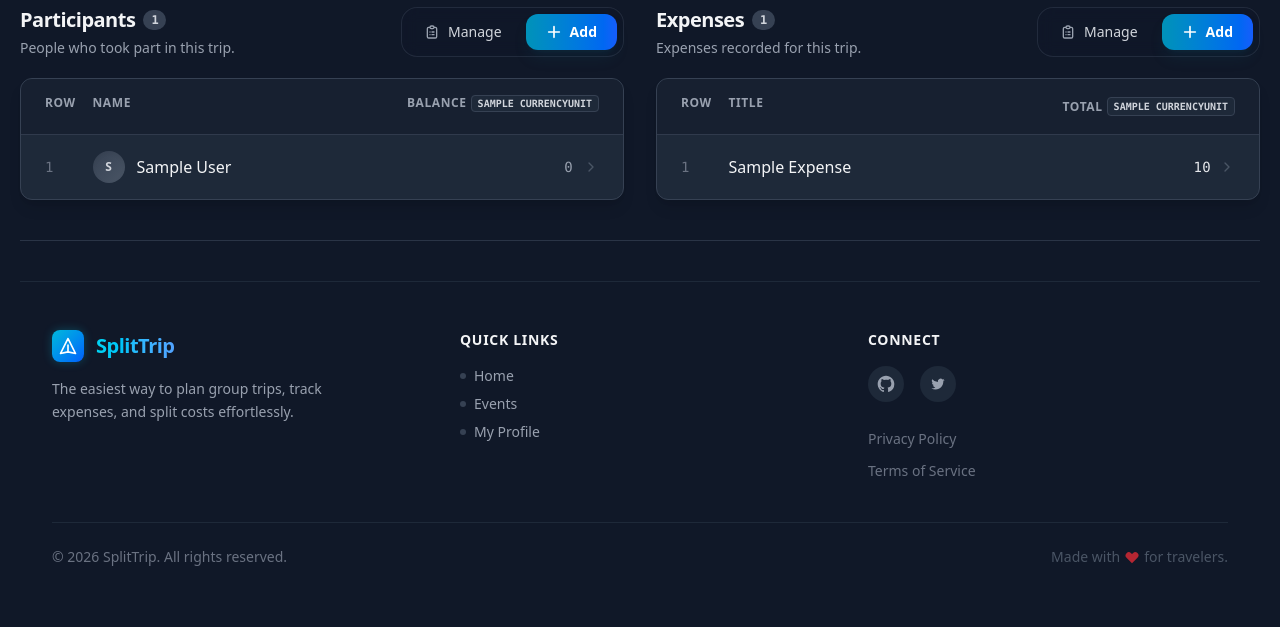
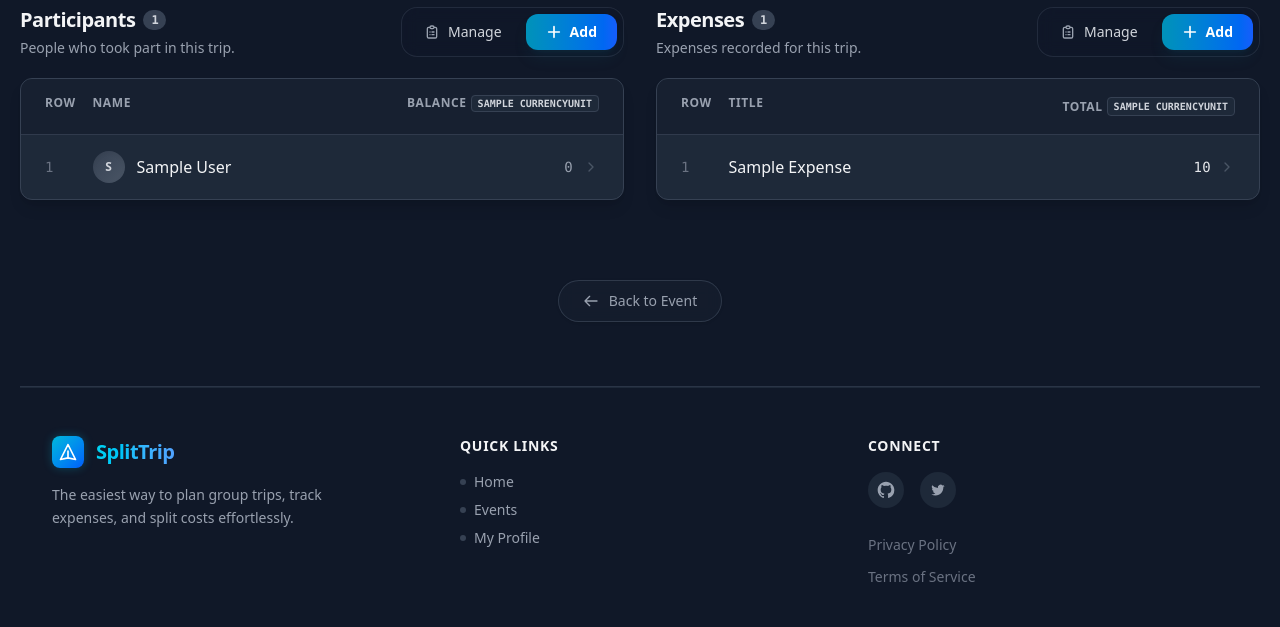
Before and after one commit to hassan-ahmadi-jo/split-trip, a Django app: page /events/000/dashboard in a window 1280 px wide. Shown: the part 422-1049 px from the top of the page. Before the commit the page ends 988 px from the top, so only its background shows below. Run offline with Django 5.2, Linux system fonts and the light colour scheme; a user stored in the database is signed in; tables that the repository leaves empty hold one stand-in row (values such as "Sample post"); style sheets or scripts are compiled from the project's sources.

Commit message:
feat(expenses): add back-to-event navigation button on expenses dashboard

```diff
--- a/expenses/templates/expenses/dashboard.html
+++ b/expenses/templates/expenses/dashboard.html
@@ -17,11 +17,11 @@
 
   <!-- Currency Section -->
   <div class="js-ajax-container">
-{% include "expenses/includes/dashboard/currency.html" %}
+    {% include 'expenses/includes/dashboard/currency.html' %}
   </div>
 
   <!-- Dashboard Grid -->
-  <div class="my-10 pb-10 border-b border-gray-700/70 grid grid-cols-1 xl:grid-cols-2 gap-6 lg:gap-8 items-start">
+  <div class="my-10 pb-10 grid grid-cols-1 xl:grid-cols-2 gap-6 lg:gap-8 items-start">
     <!-- ==================== PARTICIPANTS SECTION ==================== -->
     <section class="flex flex-col">
       <div class="mb-5 flex flex-col sm:flex-row sm:items-center justify-between gap-4">
@@ -36,8 +36,7 @@
         <!-- Action Group -->
         <div class="flex items-center gap-2 bg-gray-900/40 p-1.5 rounded-2xl border border-gray-700/50 backdrop-blur-sm">
           <!-- Manage Button (Secondary) -->
-      <a href="{% url 'participants_list' event_code=event.code %}"
-         class="flex items-center justify-center gap-2 px-4 py-2 text-sm font-medium text-gray-300 hover:text-white hover:bg-gray-700/50 rounded-xl transition-all duration-200 group">
+          <a href="{% url 'participants_list' event_code=event.code %}" class="flex items-center justify-center gap-2 px-4 py-2 text-sm font-medium text-gray-300 hover:text-white hover:bg-gray-700/50 rounded-xl transition-all duration-200 group">
             <svg class="w-4 h-4 text-gray-400 group-hover:text-cyan-400 transition-colors" fill="none" viewBox="0 0 24 24" stroke="currentColor" stroke-width="2">
               <path stroke-linecap="round" stroke-linejoin="round" d="M9 5H7a2 2 0 00-2 2v12a2 2 0 002 2h10a2 2 0 002-2V7a2 2 0 00-2-2h-2M9 5a2 2 0 002 2h2a2 2 0 002-2M9 5a2 2 0 012-2h2a2 2 0 012 2m-3 7h3m-3 4h3m-6-4h.01M9 16h.01" />
             </svg>
@@ -45,12 +44,10 @@
           </a>
 
           <!-- Add Button (Primary) -->
-      <a href="{% url 'participants_create' event_code=event.code %}"
-         class="js-access-restricted flex items-center justify-center gap-2 bg-gradient-to-r from-cyan-600 to-blue-600 hover:from-cyan-500 hover:to-blue-500 text-white font-bold py-2 px-5 rounded-xl shadow-lg shadow-cyan-900/20 transform hover:-translate-y-0.5 transition-all duration-300 text-sm">
+          <a href="{% url 'participants_create' event_code=event.code %}" class="js-access-restricted flex items-center justify-center gap-2 bg-gradient-to-r from-cyan-600 to-blue-600 hover:from-cyan-500 hover:to-blue-500 text-white font-bold py-2 px-5 rounded-xl shadow-lg shadow-cyan-900/20 transform hover:-translate-y-0.5 transition-all duration-300 text-sm">
             <svg class="w-4 h-4" fill="none" viewBox="0 0 24 24" stroke="currentColor" stroke-width="2.5">
               <path stroke-linecap="round" stroke-linejoin="round" d="M12 4v16m8-8H4" />
-        </svg>
-        Add <span class="hidden xs:inline">Participant</span>
+            </svg>Add <span class="hidden xs:inline">Participant</span>
           </a>
         </div>
       </div>
@@ -127,8 +124,7 @@
         <!-- Action Group -->
         <div class="flex items-center gap-2 bg-gray-900/40 p-1.5 rounded-2xl border border-gray-700/50 backdrop-blur-sm">
           <!-- Manage Button (Secondary) -->
-        <a href="{% url 'expenses_list' event_code=event.code %}"
-          class="flex items-center justify-center gap-2 px-4 py-2 text-sm font-medium text-gray-300 hover:text-white hover:bg-gray-700/50 rounded-xl transition-all duration-200 group">
+          <a href="{% url 'expenses_list' event_code=event.code %}" class="flex items-center justify-center gap-2 px-4 py-2 text-sm font-medium text-gray-300 hover:text-white hover:bg-gray-700/50 rounded-xl transition-all duration-200 group">
             <svg class="w-4 h-4 text-gray-400 group-hover:text-cyan-400 transition-colors" fill="none" viewBox="0 0 24 24" stroke="currentColor" stroke-width="2">
               <path stroke-linecap="round" stroke-linejoin="round" d="M9 5H7a2 2 0 00-2 2v12a2 2 0 002 2h10a2 2 0 002-2V7a2 2 0 00-2-2h-2M9 5a2 2 0 002 2h2a2 2 0 002-2M9 5a2 2 0 012-2h2a2 2 0 012 2m-3 7h3m-3 4h3m-6-4h.01M9 16h.01" />
             </svg>
@@ -136,12 +132,10 @@
           </a>
 
           <!-- Add Button (Primary) -->
-        <a href="{% url 'expenses_create' event_code=event.code %}"
-          class="js-access-restricted flex items-center justify-center gap-2 bg-gradient-to-r from-cyan-600 to-blue-600 hover:from-cyan-500 hover:to-blue-500 text-white font-bold py-2 px-5 rounded-xl shadow-lg shadow-cyan-900/20 transform hover:-translate-y-0.5 transition-all duration-300 text-sm">
+          <a href="{% url 'expenses_create' event_code=event.code %}" class="js-access-restricted flex items-center justify-center gap-2 bg-gradient-to-r from-cyan-600 to-blue-600 hover:from-cyan-500 hover:to-blue-500 text-white font-bold py-2 px-5 rounded-xl shadow-lg shadow-cyan-900/20 transform hover:-translate-y-0.5 transition-all duration-300 text-sm">
             <svg class="w-4 h-4" fill="none" viewBox="0 0 24 24" stroke="currentColor" stroke-width="2.5">
               <path stroke-linecap="round" stroke-linejoin="round" d="M12 4v16m8-8H4" />
-          </svg>
-          Add
+            </svg>Add
           </a>
         </div>
       </div>
@@ -195,8 +189,20 @@
     </section>
   </div>
 
+  <!-- 🟢 BACK TO EVENT BUTTON -->
+  <div class="w-full flex justify-center mt-4 mb-16">
+    <a href="{% url 'event' event_code=event.code %}" class="group flex items-center gap-2.5 px-6 py-2.5 bg-gray-800/30 hover:bg-gray-800 border border-gray-700/80 hover:border-cyan-500/50 rounded-full text-sm font-medium text-gray-400 hover:text-cyan-400 transition-all duration-300 backdrop-blur-sm shadow-sm hover:shadow-cyan-500/10">
+      <!-- Left Arrow Icon -->
+      <svg xmlns="http://www.w3.org/2000/svg" class="w-4 h-4 transform group-hover:-translate-x-1 transition-transform duration-300" fill="none" viewBox="0 0 24 24" stroke="currentColor" stroke-width="2">
+        <path stroke-linecap="round" stroke-linejoin="round" d="M10 19l-7-7m0 0l7-7m-7 7h18" />
+      </svg>Back to Event
+    </a>
+  </div>
+
+  <div class="border-b border-gray-700/70"></div>
+
   <!-- Access Restricted Data -->
-  {{can_edit_event_info|json_script:'can_edit_event_info'}}
+  {{ can_edit_event_info|json_script:'can_edit_event_info' }}
 {% endblock %}
 
 {% block script %}
```
Lines whose indentation alone changed are shown as unchanged.
